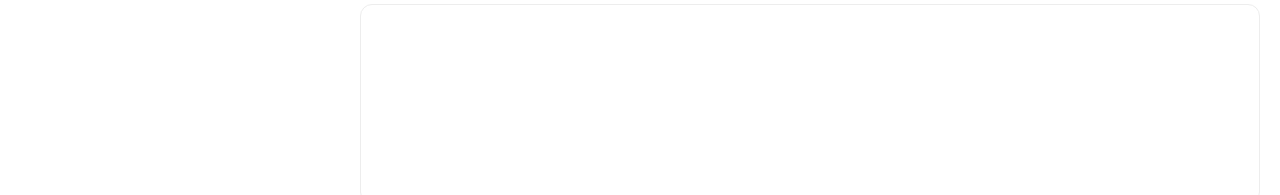
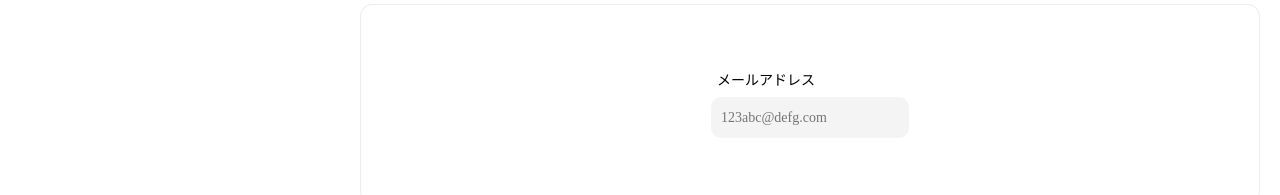
Before and after one commit to Guildex/frontiers-client, a Next.js app: page /curriculums/input in a window 1280 px wide. Shown: the part 828-1023 px from the top of the page. Built offline with nearby package versions, Linux system fonts and the light colour scheme.

Commit message:
Lesson1. 入力要素の実装

```diff
--- a/src/pages/curriculums/input/index.tsx
+++ b/src/pages/curriculums/input/index.tsx
@@ -1,12 +1,21 @@
 import type { NextPage } from 'next';
 import { TaskDetail } from '~/components/templates/TaskDetail';
 import { CURRICULUMS } from '~/consts/curriculums';
+import * as Styled from './style';
 
 const Input: NextPage = () => {
   return (
     <>
       <TaskDetail {...CURRICULUMS.INPUT}>
-        {/* 回答はこちらに実装してください */}
+        <form action="">
+          <Styled.FormEmailTitle>
+            メールアドレス
+          </Styled.FormEmailTitle>
+          <Styled.FormEmailInput
+            type="email"
+            placeholder='123abc@defg.com'
+          />
+        </form>
       </TaskDetail>
     </>
   );
--- /dev/null
+++ b/src/pages/curriculums/input/style.tsx
@@ -0,0 +1,30 @@
+import styled from "styled-components";
+import { COLORS, FONT_SIZES } from '~/consts/style';
+
+export const FormEmailTitle = styled.label`
+  display: block;
+  padding-left: 6px;
+  font-size: ${FONT_SIZES.S}px;
+`;
+
+export const FormEmailInput = styled.input`
+  padding: 10px;
+  margin-top: 6px;
+  font-size: ${FONT_SIZES.S}px;
+  background-color: ${COLORS.GRAY200.code};
+  border: none;
+  border-radius: 10px;
+  transition: .3s;
+
+  &::placeholder {
+    transition: .3s;
+  }
+  &:focus {
+    outline: none;
+    transform: translateY(-2px);
+    box-shadow: 0px 20px 30px -8px rgb(0 0 0 / 8%);
+    &::placeholder {
+      color: transparent;
+    }
+  }
+`;
```
